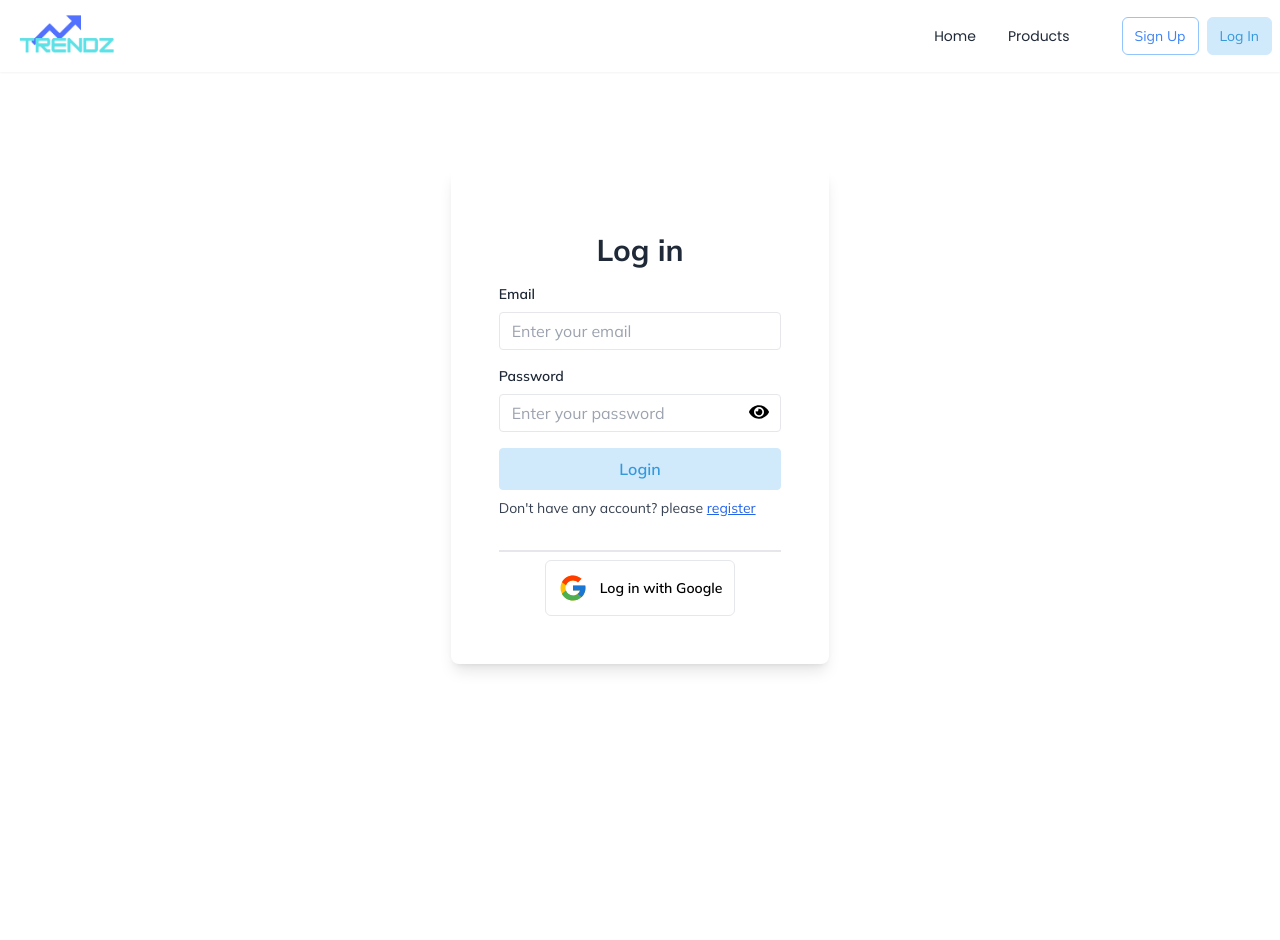
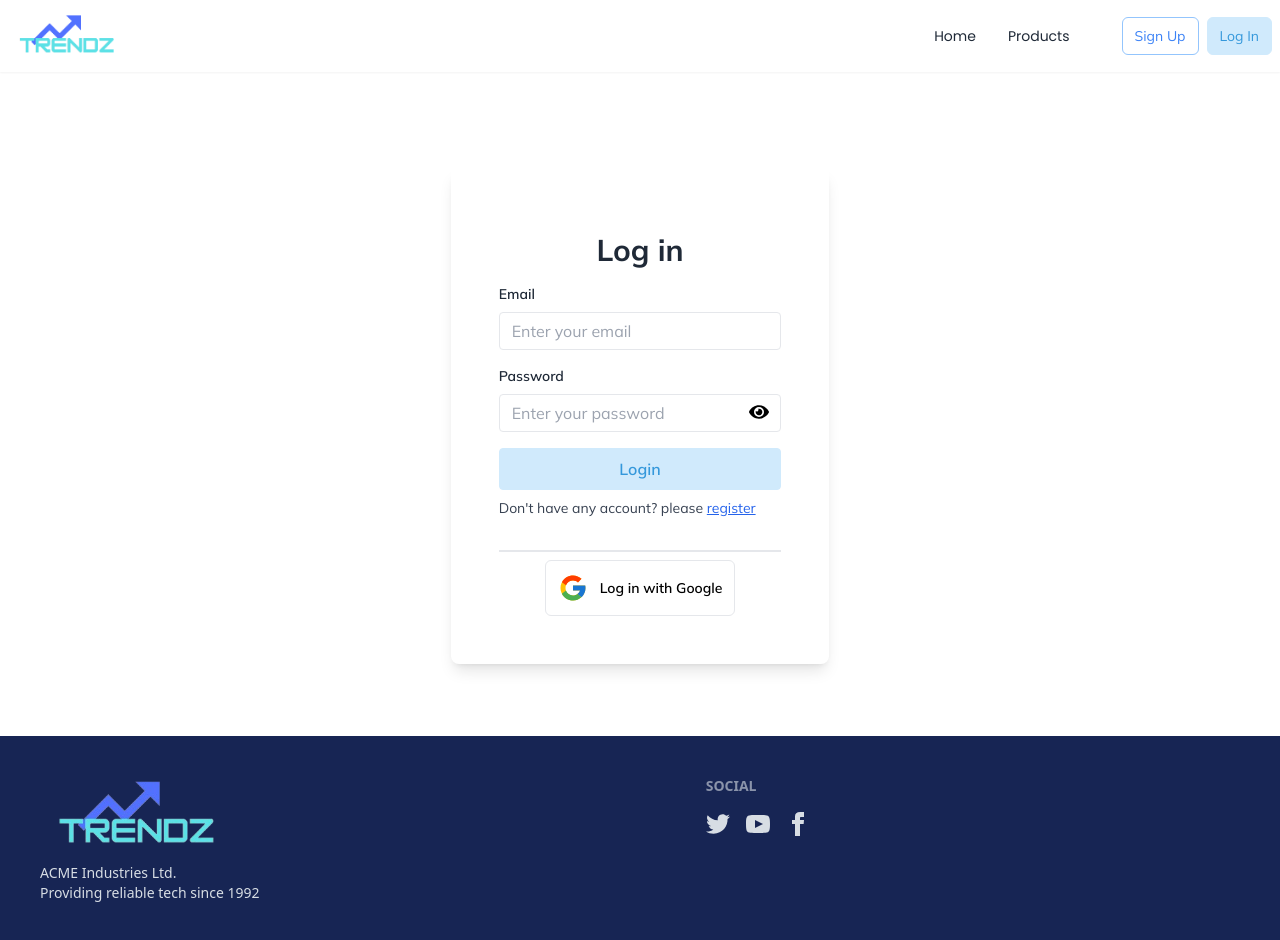
Before and after one commit to Mohotasir/productHunt_clientSide, a React (Vite) app: page /login in a window 1280 px wide. Shown: the top 940 px of the page. Before the commit the page ends 800 px from the top, so only its background shows below. Built offline with nearby package versions, Linux system fonts and the light colour scheme; no server answers.

Commit message:
add footer

```diff
--- a/src/Layout/LayoutUI.jsx
+++ b/src/Layout/LayoutUI.jsx
@@ -1,5 +1,6 @@
 import { Outlet } from "react-router-dom";
 import Navbar from "../Shared/Navbar/Navbar";
+import Footer from "../Shared/Footer/Footer";
 
 export default function LayoutUI() {
   return (
@@ -8,6 +9,9 @@
             <Navbar></Navbar>
         </div>
         <Outlet></Outlet>
+        <div>
+           <Footer></Footer>
+        </div>
     </div>
   )
 }
--- a/src/Pages/HOME/FeaturedProduct/FeaturedProduct.jsx
+++ b/src/Pages/HOME/FeaturedProduct/FeaturedProduct.jsx
@@ -2,6 +2,7 @@
 import useAxiosPublic from "../../../Hooks/Axios/useAxiosPublic";
 import ProductCard from "../singleProductCard/ProductCard";
 import useProducts from "../../../Hooks/AllProducts/useProducts";
+import { Link } from "react-router-dom";
 
 export default function FeaturedProduct() {
   //   const [products, setProducts] = useState([]);
@@ -14,12 +15,16 @@
   return (
     <>
       <div className="py-2 border-b my-3">
-        <h1 className="text-xl font-semibold">Top Products</h1>
+        <h1 className="text-xl font-semibold">Featured Products</h1>
       </div>
       <div className="flex flex-col gap-2">
-        {products.map((product) => (
-          <ProductCard key={product._id} product={product}></ProductCard>
+        { products.slice(0,6).map((product) => (
+          product.featured === 'featured' &&
+            <ProductCard key={product._id} product={product}></ProductCard>
         ))}
+      </div>
+      <div>
+         <Link to="/allproducts" className="border btn bg-white border-gray-100 w-full my-2 text-gray-700">View All</Link>
       </div>
     </>
   );
--- a/src/Pages/HOME/Home.jsx
+++ b/src/Pages/HOME/Home.jsx
@@ -6,13 +6,10 @@
     <div className="max-w-screen-xl mx-auto">
       <div className="flex flex-col lg:flex-row gap-4">
         <div className="lg:w-2/3">
+          <TendingProduct></TendingProduct>
+        </div>
+        <div className="lg:w-1/3">
           <FeaturedProduct></FeaturedProduct>
-        </div>
-        {/* <div className="flex flex-col  lg:flex-row">
-          <div className="divider lg:divider-horizontal"></div>
-        </div> */}
-        <div className="lg:w-1/3">
-          <TendingProduct></TendingProduct>
         </div>
       </div>
     </div>
--- a/src/Pages/HOME/TrendingProduct/TendingProduct.jsx
+++ b/src/Pages/HOME/TrendingProduct/TendingProduct.jsx
@@ -11,8 +11,9 @@
         <h1 className="text-xl font-semibold">Trending Products</h1>
       </div>
       <div className="flex flex-col gap-2">
-        {products.map((product) => (
-          <ProductCard key={product._id} product={product}></ProductCard>
+        {products.slice(0,9).map((product) => (
+          product.status === "accepted" &&
+           <ProductCard key={product._id} product={product}></ProductCard>
         ))}
       </div>
       <div>
--- a/src/Pages/Moderator/ReportedContent/ReportedContent.jsx
+++ b/src/Pages/Moderator/ReportedContent/ReportedContent.jsx
@@ -1,7 +1,32 @@
-import React from 'react'
+import React from "react";
 
 export default function ReportedContent() {
   return (
-    <div>ReportedContent</div>
-  )
+    <div>
+      <div className="overflow-x-auto max-w-screen-lg mx-auto">
+        <table className="table">
+          {/* head */}
+          <thead>
+            <tr>
+              <th></th>
+              <th>Product Name</th>
+              <th>View Details</th>
+              <th>Action</th>
+            </tr>
+          </thead>
+          <tbody>
+            {
+
+            }
+            <tr className="bg-base-200">
+              <th>1</th>
+              <td>Cy Ganderton</td>
+              <td>Quality Control Specialist</td>
+              <td>Blue</td>
+            </tr>
+          </tbody>
+        </table>
+      </div>
+    </div>
+  );
 }
--- a/src/Pages/Moderator/productReview/ProductReview.jsx
+++ b/src/Pages/Moderator/productReview/ProductReview.jsx
@@ -82,7 +82,7 @@
                   <p
                     onClick={() => handleFeature(product._id)}
                     className="btn btn-sm bg-blue-100"
-                    disabled ={product.featured === 'reported'}
+                    disabled ={product.featured === 'reported' || product.status === 'rejected'}
                   >
                     {product.featured === "featured" ? (
                       <span className="flex justify-center items-center gap-2">
--- /dev/null
+++ b/src/Shared/Footer/Footer.jsx
@@ -0,0 +1,53 @@
+import logo from '../../assets/logo.png'
+export default function Footer() {
+  return (
+      <footer className="footer p-10 mt-12 popin bg-blue-950  text-neutral-content">
+        <aside>
+           <img className='w-48' src={logo} alt="" />
+          <p>
+            ACME Industries Ltd.
+            <br />
+            Providing reliable tech since 1992
+          </p>
+        </aside>
+        <nav>
+          <h6 className="footer-title">Social</h6>
+          <div className="grid grid-flow-col gap-4">
+            <a>
+              <svg
+                xmlns="http://www.w3.org/2000/svg"
+                width="24"
+                height="24"
+                viewBox="0 0 24 24"
+                className="fill-current"
+              >
+                <path d="M24 4.557c-.883.392-1.832.656-2.828.775 1.017-.609 1.798-1.574 2.165-2.724-.951.564-2.005.974-3.127 1.195-.897-.957-2.178-1.555-3.594-1.555-3.179 0-5.515 2.966-4.797 6.045-4.091-.205-7.719-2.165-10.148-5.144-1.29 2.213-.669 5.108 1.523 6.574-.806-.026-1.566-.247-2.229-.616-.054 2.281 1.581 4.415 3.949 4.89-.693.188-1.452.232-2.224.084.626 1.956 2.444 3.379 4.6 3.419-2.07 1.623-4.678 2.348-7.29 2.04 2.179 1.397 4.768 2.212 7.548 2.212 9.142 0 14.307-7.721 13.995-14.646.962-.695 1.797-1.562 2.457-2.549z"></path>
+              </svg>
+            </a>
+            <a>
+              <svg
+                xmlns="http://www.w3.org/2000/svg"
+                width="24"
+                height="24"
+                viewBox="0 0 24 24"
+                className="fill-current"
+              >
+                <path d="M19.615 3.184c-3.604-.246-11.631-.245-15.23 0-3.897.266-4.356 2.62-4.385 8.816.029 6.185.484 8.549 4.385 8.816 3.6.245 11.626.246 15.23 0 3.897-.266 4.356-2.62 4.385-8.816-.029-6.185-.484-8.549-4.385-8.816zm-10.615 12.816v-8l8 3.993-8 4.007z"></path>
+              </svg>
+            </a>
+            <a>
+              <svg
+                xmlns="http://www.w3.org/2000/svg"
+                width="24"
+                height="24"
+                viewBox="0 0 24 24"
+                className="fill-current"
+              >
+                <path d="M9 8h-3v4h3v12h5v-12h3.642l.358-4h-4v-1.667c0-.955.192-1.333 1.115-1.333h2.885v-5h-3.808c-3.596 0-5.192 1.583-5.192 4.615v3.385z"></path>
+              </svg>
+            </a>
+          </div>
+        </nav>
+      </footer>
+  );
+}
```
Also changed, not shown: src/assets/logo.png (added).
